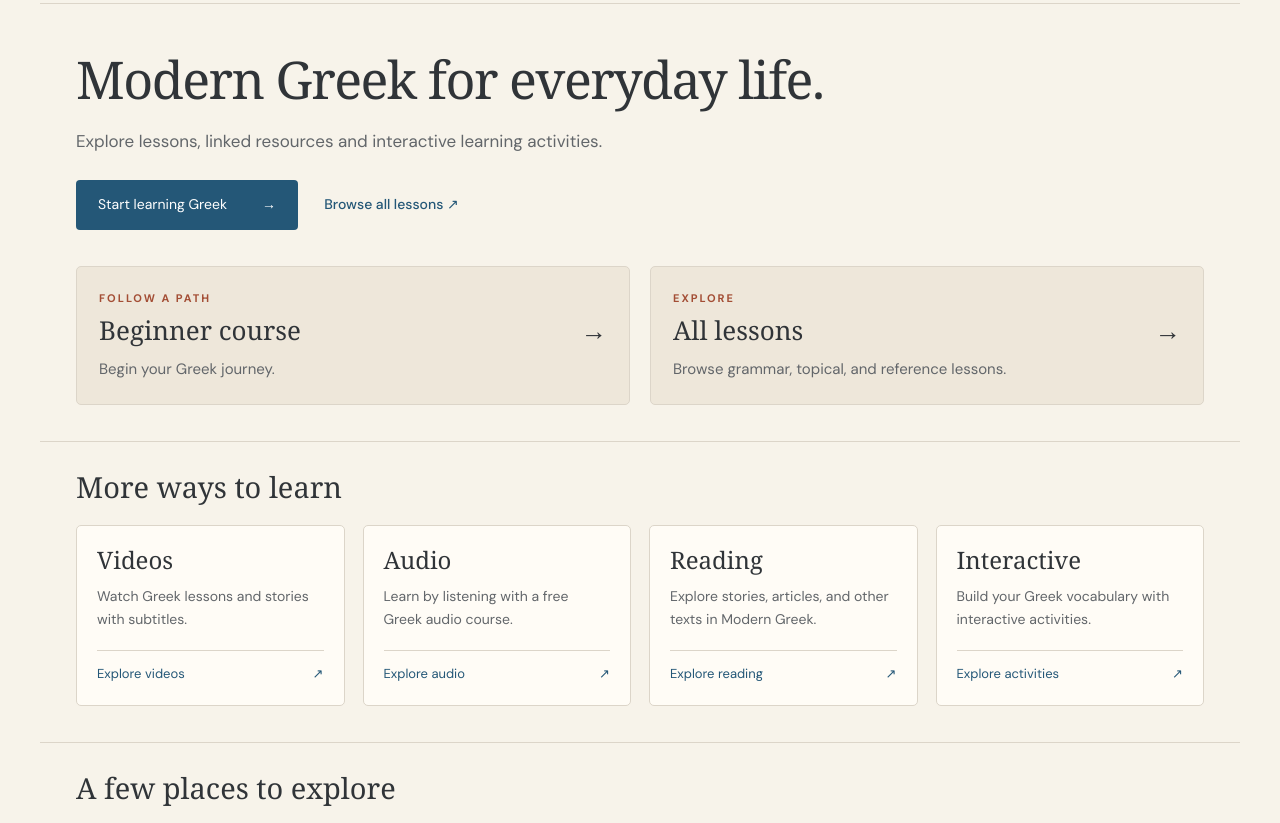
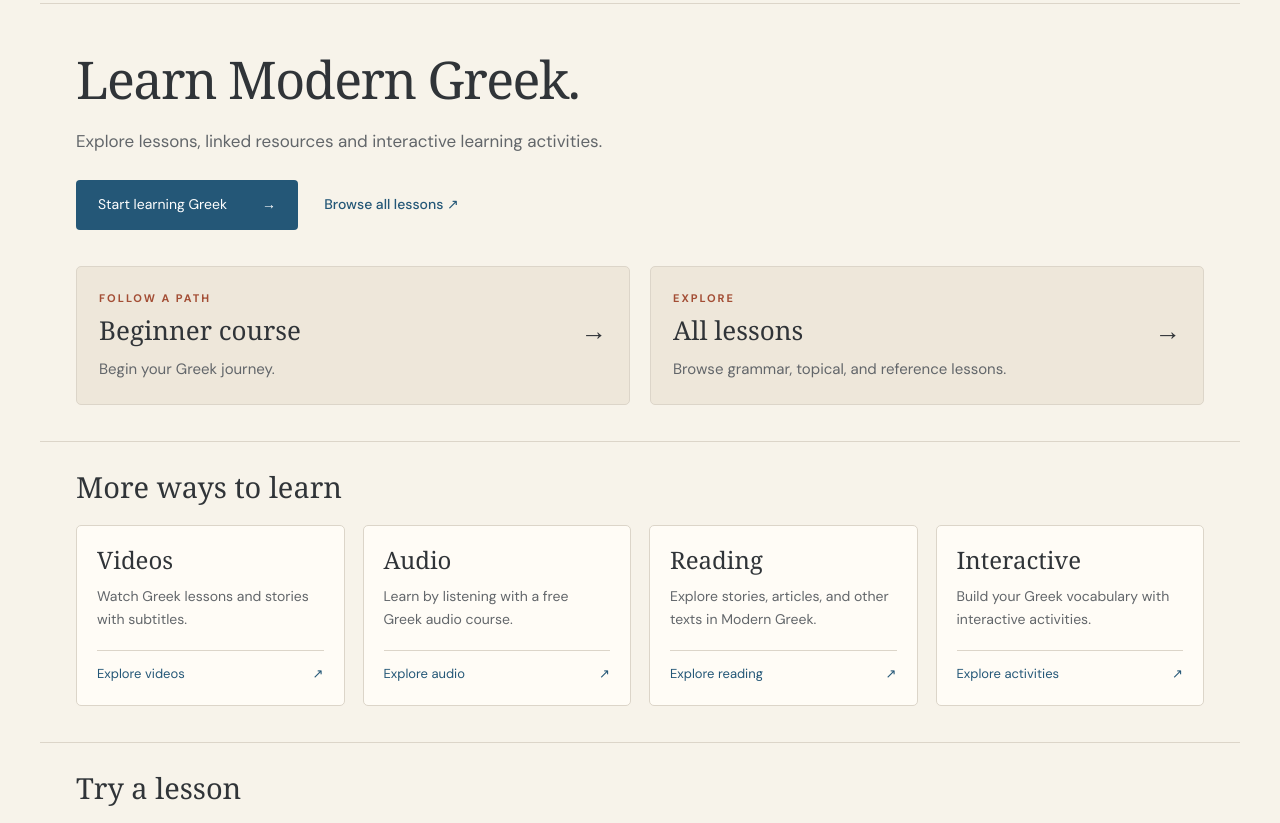
Before and after one commit to haagamble/talkgreektoday, an Eleventy site: page src/index.njk in a window 1280 px wide. Shown: the part 118-941 px from the top of the page. Built offline with nearby package versions, Linux system fonts and the light colour scheme; Eleventy itself is replaced by a stand-in of ours; files that its build step writes are made by us from their sources.

Commit message:
Change wording on home page

```diff
--- a/src/index.njk
+++ b/src/index.njk
@@ -5,7 +5,7 @@ bodyClass: homepage
 ---
 <section class="hero wrap">
   <div>
-    <h1>Modern Greek for everyday life.</h1>
+    <h1>Learn Modern Greek.</h1>
     <p class="lede">Explore lessons, linked resources and interactive learning activities.</p>
     <a class="button" href="{{ '/beginner-course/' | urlpath }}">Start learning Greek <span>→</span></a>
     <a class="quiet-link" href="{{ '/lessons/' | urlpath }}">Browse all lessons ↗</a>
@@ -25,7 +25,7 @@ bodyClass: homepage
   </div>
 </section>
 <section class="lesson-section wrap">
-  <div class="section-title"><h2>A few places to explore</h2></div>
+  <div class="section-title"><h2>Try a lesson</h2></div>
   <div class="cards">
     {% for lesson in collections.featuredLessons %}
     <a class="card" href="{{ lesson.url | urlpath }}"><div class="card-top"><span>{{ lesson.data.category }}</span></div><h3>{{ lesson.data.title }}</h3><p>{{ lesson.data.summary }}</p><span class="card-bottom">Read & practise <span>↗</span></span></a>
```
